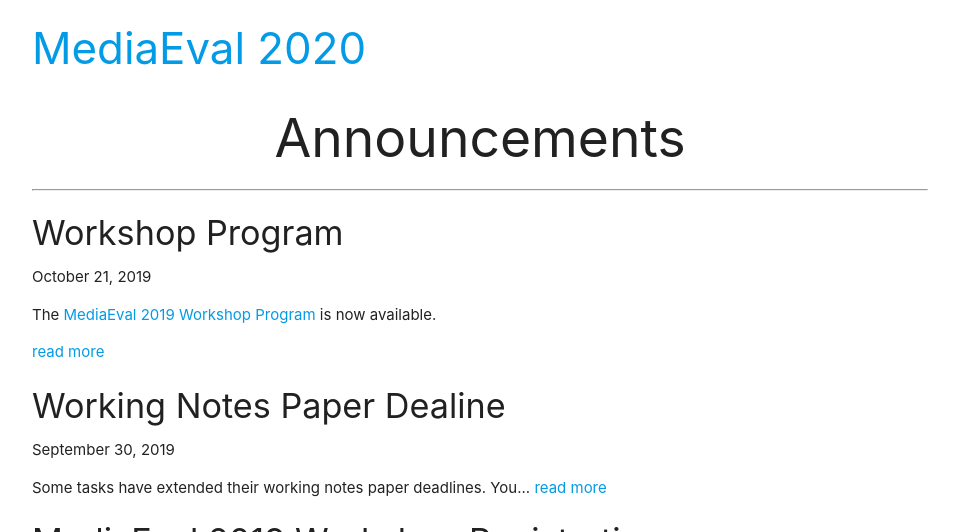
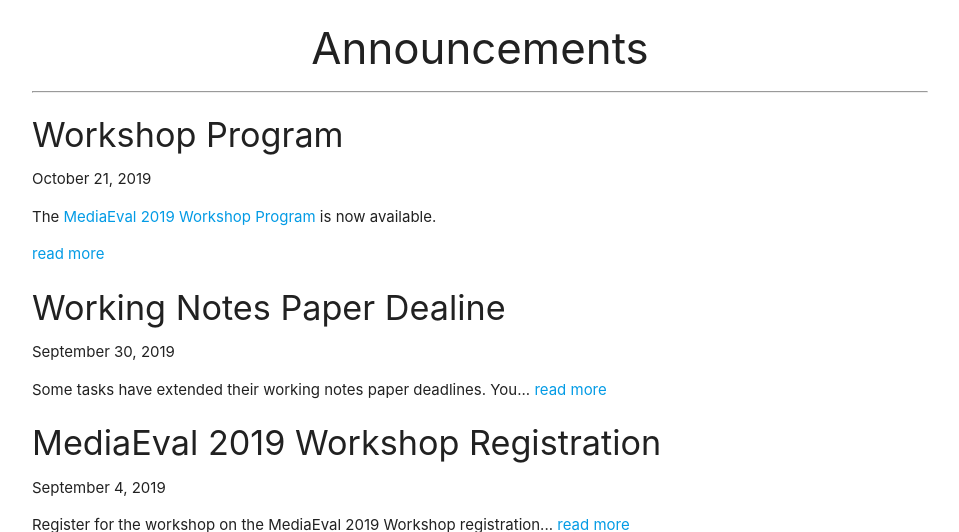
Before and after one commit to multimediaeval/multimediaeval.github.io, a Jekyll site: the page built from index.html, in a window 1280 px wide and 900 px high, cut to the strip 368-900 px from the top of the window. Shown: the whole strip, without its empty margins (160-1119 px from the left). Built offline with Jekyll 4.4.1, drawn with Linux system fonts in a browser that asks for light colours; the list of posts is cut into pages by our own code.

Commit message:
change announcements from h2 to h3

```diff
--- a/_layouts/home.html
+++ b/_layouts/home.html
@@ -14,11 +14,8 @@
     <div class="container">
       <div class="row">
         <article {% if page.feature-img %}class="feature-image"{% endif %}>
-          {% for edition in sorted_editions offset:1 %}
-            <h3><a href="{{ edition.url | relative_url }}">{{ edition.title }}</a></h3>
-          {% endfor %}
 
-          <h2 class="subtitle" align="center">Announcements</h2>
+          <h3 class="subtitle" align="center">Announcements</h3>
 
           <hr />
           <section class="post-content" align="left">
```
